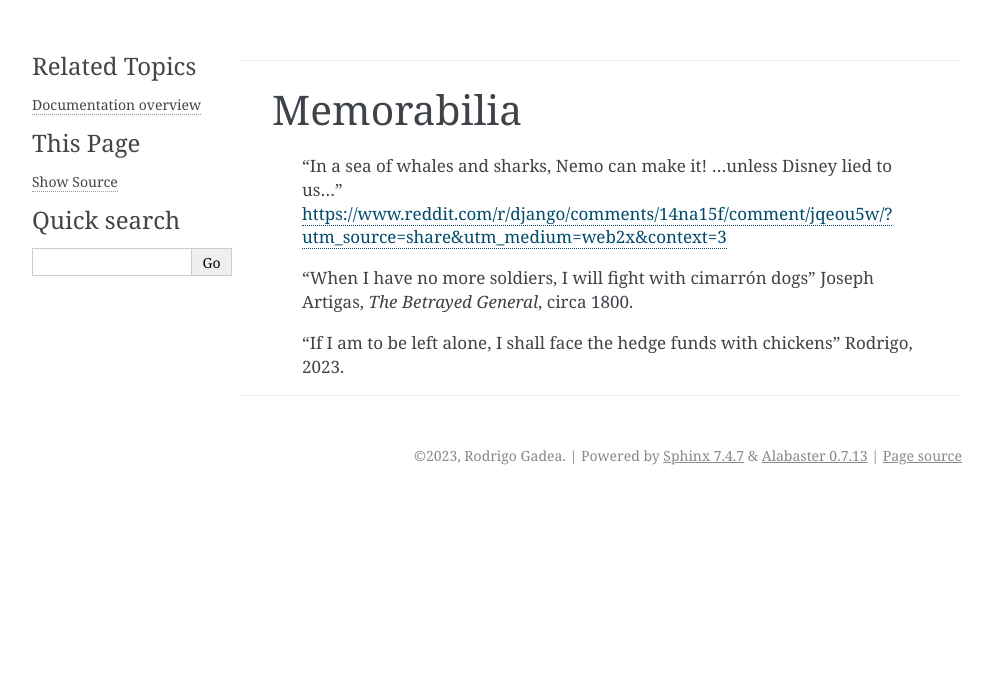
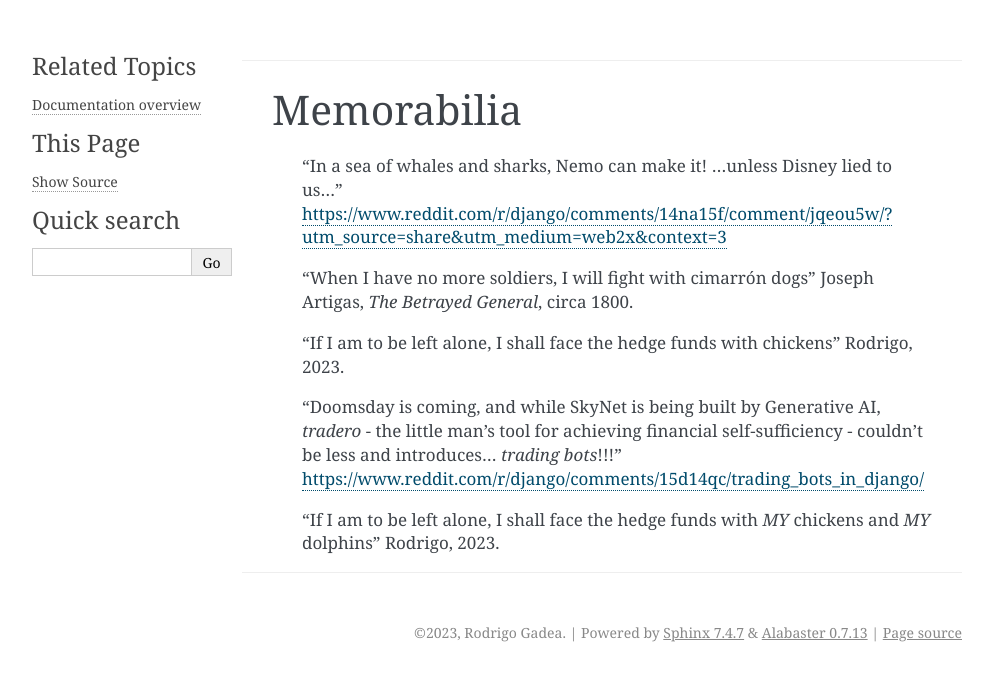
Before and after one commit to math-a3k/tradero, a Sphinx documentation site: the page built from docs/memorabilia.rst, in a window 1280 px wide. Shown: the top 681 px of the page, without its empty margins (148-1141 px from the left). Built offline with Sphinx 7.4.7, drawn with Linux system fonts in a browser that asks for light colours.

Commit message:
Update Memorabilia

```diff
--- a/docs/memorabilia.rst
+++ b/docs/memorabilia.rst
@@ -10,3 +10,8 @@ Memorabilia
   "When I have no more soldiers, I will fight with cimarrón dogs" Joseph Artigas, *The Betrayed General*, circa 1800.
 
   "If I am to be left alone, I shall face the hedge funds with chickens" Rodrigo, 2023.
+
+  "Doomsday is coming, and while SkyNet is being built by Generative AI, *tradero* - the little man's tool for achieving financial self-sufficiency - couldn't be less and introduces... *trading bots*!!!"
+  https://www.reddit.com/r/django/comments/15d14qc/trading_bots_in_django/
+
+  "If I am to be left alone, I shall face the hedge funds with *MY* chickens and *MY* dolphins" Rodrigo, 2023.
```
